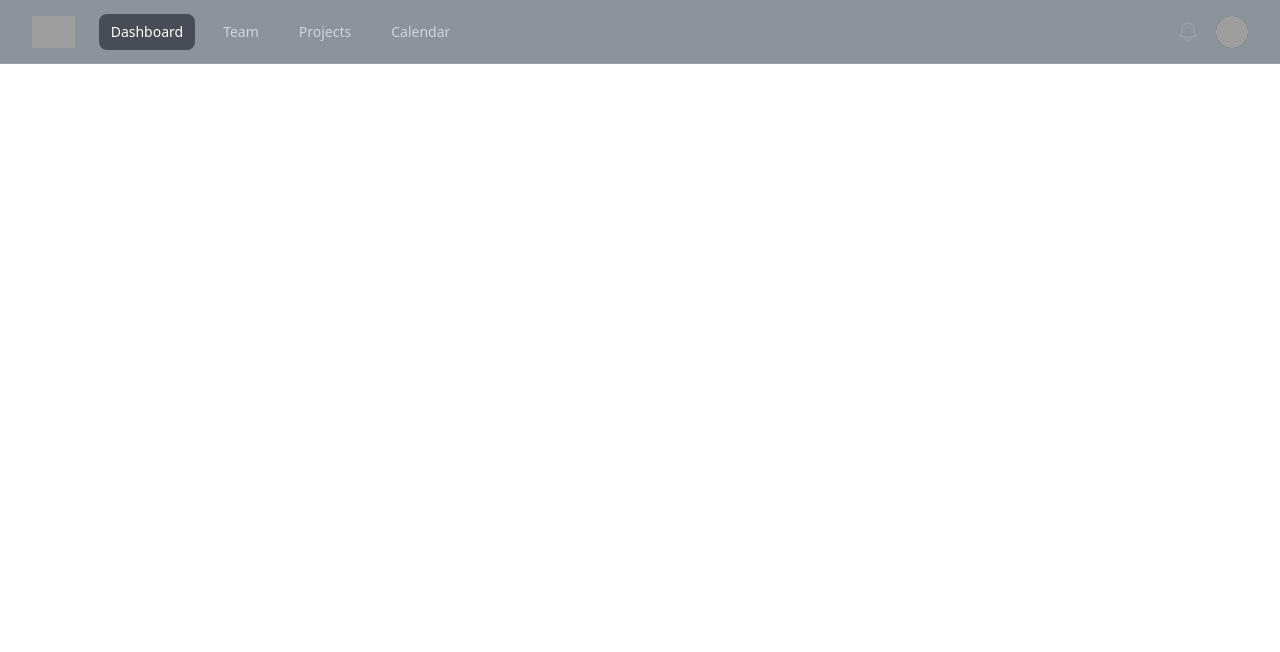
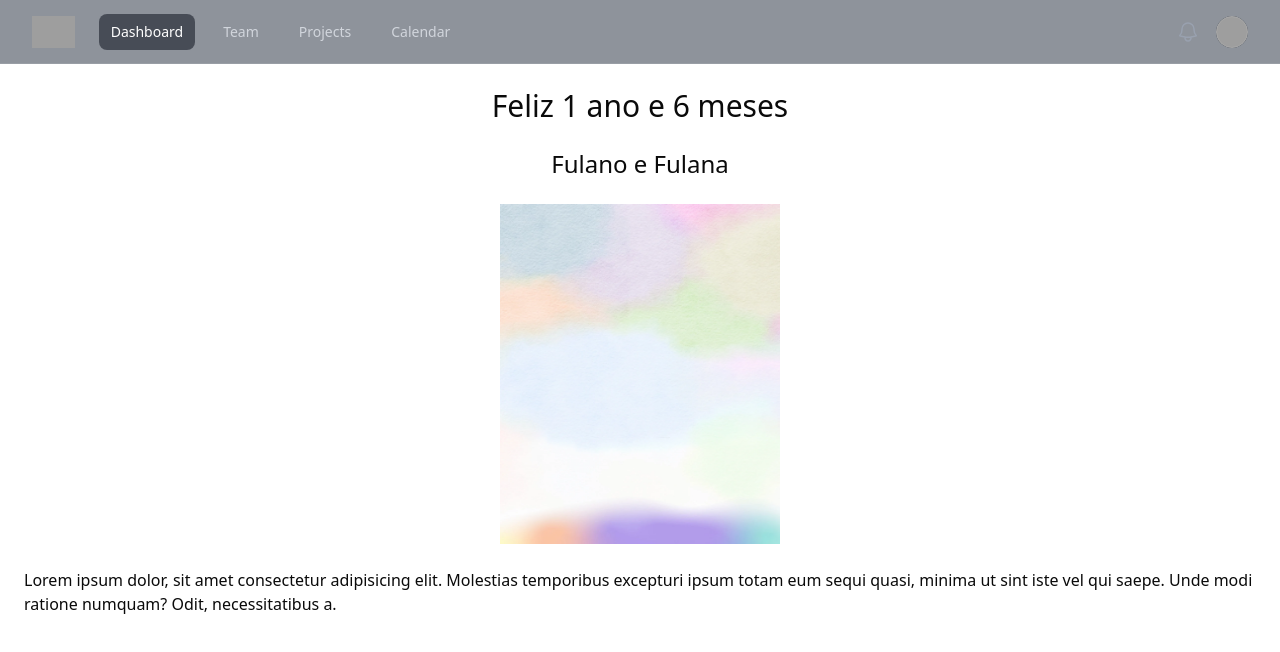
Before and after one commit to davilepore/Modelo-Site-Casal, a Next.js app: page / in a window 1280 px wide. Shown: the top 652 px of the page. Built offline with nearby package versions, Linux system fonts and the light colour scheme; grey boxes are pictures that could not be loaded.

Commit message:
add: firstscreen element

```diff
--- /dev/null
+++ b/src/_components/Firstscreen.tsx
@@ -0,0 +1,26 @@
+import Image from "next/image";
+
+function Firstscreen() {
+  return (
+    <div className="min-h-screen flex flex-col items-center p-6 gap-6">
+      <h1 className="text-3xl">Feliz 1 ano e 6 meses</h1>
+      <h2 className="text-2xl">Fulano e Fulana</h2>
+
+      <div className="relative w-70 h-85">
+        <Image
+          className="absolute"
+          src="/representativa.webp"
+          alt="Logo"
+          fill
+        />
+      </div>
+      <p>
+        Lorem ipsum dolor, sit amet consectetur adipisicing elit. Molestias
+        temporibus excepturi ipsum totam eum sequi quasi, minima ut sint iste
+        vel qui saepe. Unde modi ratione numquam? Odit, necessitatibus a.
+      </p>
+    </div>
+  );
+}
+
+export default Firstscreen;
--- a/src/app/page.tsx
+++ b/src/app/page.tsx
@@ -1,9 +1,12 @@
 import Navbar from "@/_components/_ui/Navbar";
+import Firstscreen from "@/_components/Firstscreen";
 
 export default function Home() {
   return (
     <div>
       <Navbar />
+
+      <Firstscreen />
     </div>
   );
 }
--- a/tsconfig.json
+++ b/tsconfig.json
@@ -28,7 +28,8 @@
     "**/*.tsx",
     ".next/types/**/*.ts",
     ".next/dev/types/**/*.ts",
-    "**/*.mts"
+    "**/*.mts",
+    "src/**/*"
   ],
   "exclude": ["node_modules"]
 }
```
Also changed, not shown: public/representativa.webp (added).
